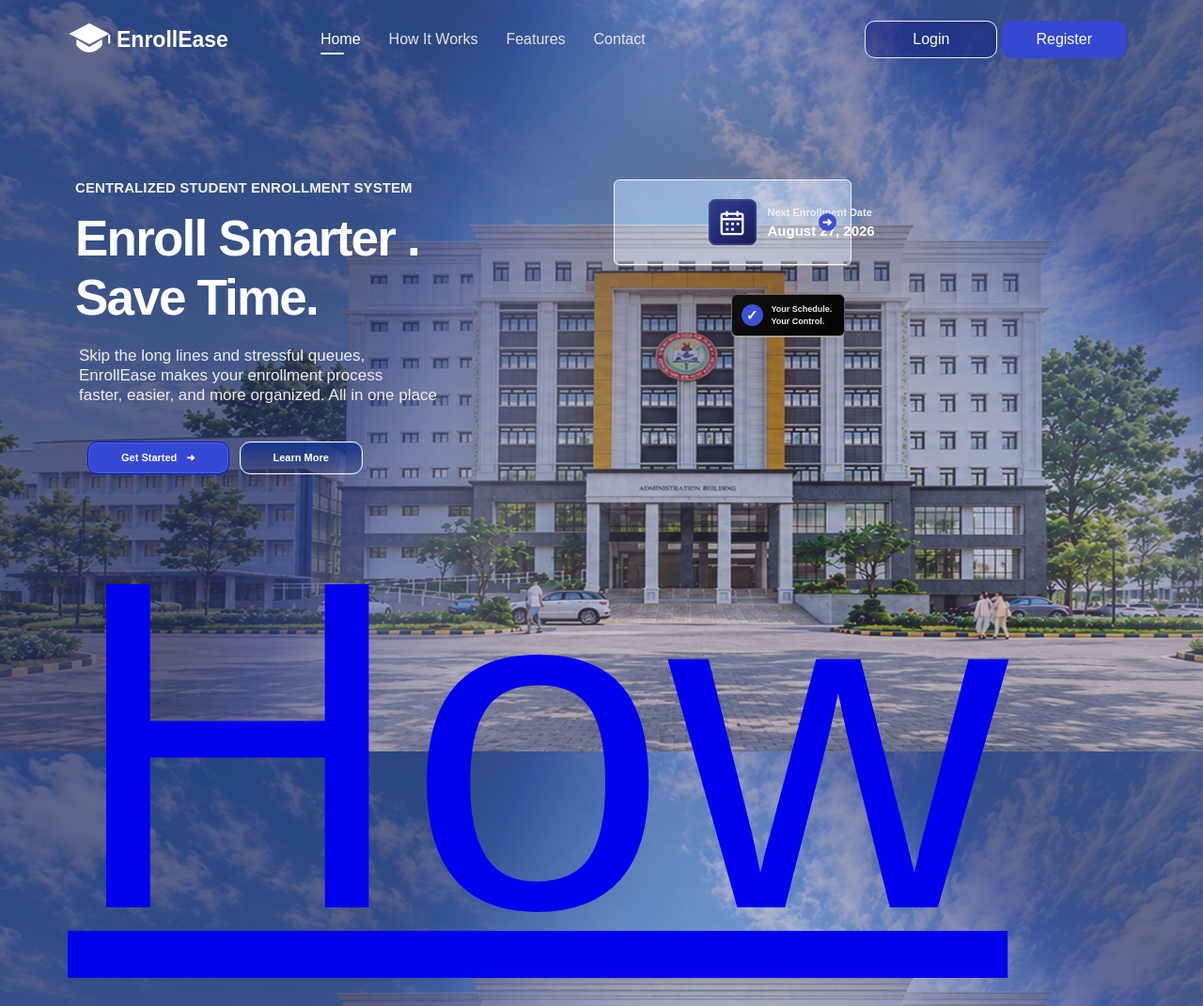
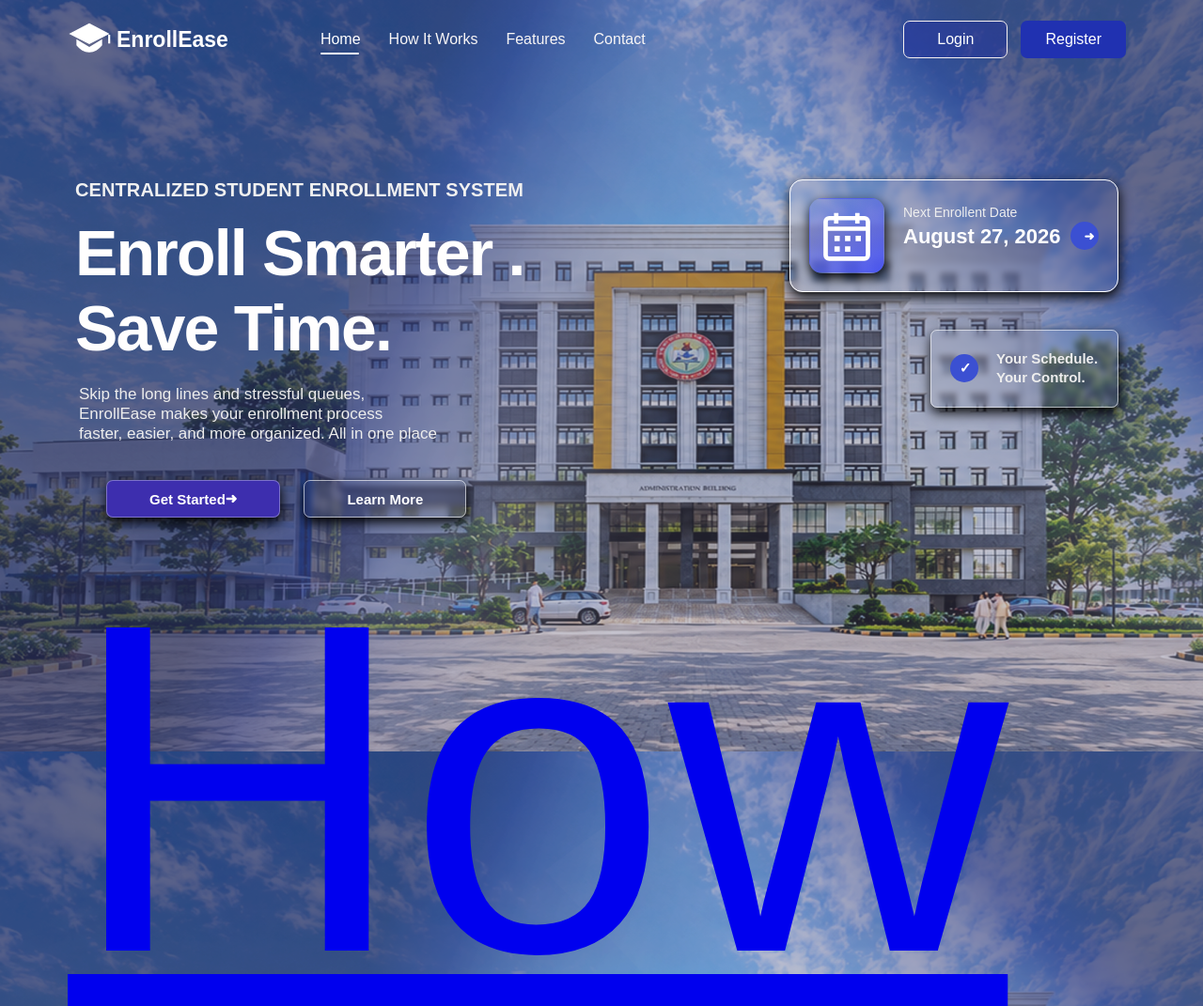
Before and after one commit to DustinBensig/PC316v2, a PHP site: page /landing.html in a window 1280 px wide. Shown: the top 1071 px of the page at 94% size. Run offline with PHP 8.4, Linux system fonts and the light colour scheme.

Commit message:
Update landing page design

```diff
--- a/landing.css
+++ b/landing.css
@@ -66,7 +66,7 @@ body {
 .nav-links a {
     position: relative;
     padding: 8px 0;
-    color: #e4e4e4;
+    color: #f9f6f6;
     font-size: 16px;
     font-weight: 530;
     text-decoration: none;
@@ -84,16 +84,16 @@ body {
     content: "";
     left: 0;
     bottom: 1px;
-    width: 25px;
+    width: 41px;
     height: 2px;
     border-radius: 5px;
-    background: #ffffff;
+    background: #fffcfc;
 }
 
 .nav-actions {
     display: flex;
     align-items: center;
-    gap: 5px;
+    gap: 14px;
     margin-left: auto;
     margin-right: 10px;
 
@@ -113,16 +113,17 @@ body {
     display: inline-flex;
     align-items: center;
     justify-content: center;
-    gap: 10px;
+    gap: px;
     min-height: 29px;
     padding: 0 19px;
     border: 1px solid transparent;
-    border-radius: 11px;
+    border-radius: 7px;
     color: #ffffff;
     font-size: 11px;
     font-weight: 700;
     text-decoration: none;
     transition: background 0.2s ease, transform 0.2s ease;
+
 }
 
 .button:hover {
@@ -130,63 +131,65 @@ body {
 }
 
 .button-login {
-    min-width: 76px;
+    min-width: 70px;
     border-color: #f6f0f0;
-    background: #0f187e6f;
-    padding-right:50px;
-    padding-left: 50px;
+    background: #242e9e6f;
+    padding-right:35px;
+    padding-left: 35px;
     padding-top: 10px;
     padding-bottom:10px;
+
 
 }
 
 .button-login:hover {
-    background: #20265b;
+    background: #0f133b;
 }
 
 .button-register,
 
 .button-primary {
-    background: #3548d3;
+    background: #2031b1;
 }
 
 .button-register {
     min-width: 75px;
-    padding-right:35px;
-    padding-left: 35px;
+    padding-right:25px;
+    padding-left: 25px;
     padding-top: 10px;
     padding-bottom:10px;
 }
 
 .button-register:hover,
 .button-primary:hover {
-    background: #4b5deb;
+    background: #14193d;
 }
 
 .hero {
     display: grid;
     grid-template-columns: minmax(350px, 1fr) minmax(280px, 1fr);
     align-items: start;
-    gap: 25px;
-    padding: 103px 8px 0;
+    gap: 5x;
+    padding: 190px 8px 0;
 }
 
 .hero-copy {
-    max-width: 430px;
+    max-width: 100%;
 }
 
 .eyebrow {
     margin-bottom: 5px;
     color: #f0f0f0;
-    font-size: 15px;
+    font-size: 20px;
     font-weight: 700;
     letter-spacing: 0.1px;
     padding-bottom: 10px;
+
 }
 
 h1 {
     margin-bottom: 14px;
-    font-size: clamp(53px, 4.2vw, 44px);
+    font-size: clamp(68px, 4.2vw, 44px);
     font-weight: 800;
     letter-spacing: -1.8px;
     line-height: 1.18;
@@ -202,16 +205,16 @@ h1 {
 
 .hero-buttons {
     display: flex;
-    gap: 11px;
+    gap: 25px;
     margin: 38px 0 0 13px;
 
 }
 
 .hero-buttons .button {
     font-weight: 30px;
-    font-size: 11px;
-    padding-right:35px;
-    padding-left: 35px;
+    font-size: 15px;
+    padding-right:45px;
+    padding-left: 45px;
     padding-top: 10px;
     padding-bottom:10px;
 }
@@ -220,19 +223,32 @@ h1 {
 .button-primary {
     min-width: 126px;
     border-color: #0016df;
-    box-shadow: 0 0 0 1px rgba(255, 255, 255, 0.14) inset;
     padding-right:35px;
     padding-left: 35px;
-    padding-top: 10px;
+    padding-top: 19px;
     padding-bottom:10px;
-
+    box-shadow: 1px 5px 13px rgb(0, 0, 0);
+    background: rgb(61, 46, 174);
+    backdrop-filter: blur(3px);
+    -webkit-backdrop-filter: blur(2px);
+    border: solid #ffffff53 1px;
+    border-radius: 7px;
+    padding: 20px;
+    transform: translateX(20px);
 }
 
 .button-secondary {
     min-width: 126px;
     border-color: #fafafa;
-    background: linear-gradient(#14368a, #1a15601e);
     box-shadow: 0 0 0 1px rgba(255, 255, 255, 0.12) inset;
+    box-shadow: 1px 5px 13px rgb(0, 0, 0);
+    background: rgba(41, 27, 143, 0);
+    backdrop-filter: blur(3px);
+    -webkit-backdrop-filter: blur(2px);
+    border: solid #ffffff9a 1px;
+    border-radius: 7px;
+    padding: 20px;
+    transform: translateX(20px);
 
 }
 
@@ -244,41 +260,54 @@ h1 {
     display: flex;
     flex-direction: column;
     align-items: flex-start;
-    gap: 31px;
+    gap: -20px;
     padding-top: -1px;
-    padding-left: 0;
+    padding-left: 200px;
+
 }
 
 .enrollment-card {
     display: flex;
     align-items: center;
     gap: 12px;
-    width: 253px;
-    min-height: 84px;
+    width: 350px;
+    min-height: 120px;
     padding: 20px 15px;
-    border: 1px solid #f5f3f3;
-    border-radius: 6px;
-    background: linear-gradient(170deg, #fbfbff50, #ffffff3c);
-    box-shadow: 0 1px 0 #bdbdbd, 0 0 200px rgba(52, 15, 15, 0.932);
-    padding-left: 100px;
+    box-shadow: 1px 5px 13px rgb(0, 0, 0);
+    background: rgba(41, 27, 143, 0);
+    backdrop-filter: blur(3px);
+    -webkit-backdrop-filter: blur(2px);
+    border: solid #ffffff 1px;
+    border-radius: 14px;
+    padding: 20px;
+
 }
 
+
 .calendar-icon {
+    position: fixed;
     display: grid;
     flex: 0 0 51px;
     place-items: center;
-    width: 51px;
-    height: 49px;
+    width: 80px;
+    height: 80px;
     border: 1px solid #343d87;
     border-radius: 7px;
     color: #ffffff;
-    background: linear-gradient(145deg, #303c91, #171b58);
-    box-shadow: 0 0 0 1px rgba(255, 255, 255, 0.1) inset;
+    background: linear-gradient(145deg, #6475f229, #4d58f2);
+    box-shadow: 1px 5px 13px rgb(0, 0, 0);
+    backdrop-filter: blur(1px);
+    -webkit-backdrop-filter: blur(1px);
+    border: solid #ffffff00 1px;
+    border-radius: 14px;
+    padding: 20px;
 }
 
 .calendar-icon svg {
-    width: 30px;
-    height: 30px;
+    width: 60px;
+    height: 60px;
+    position:fixed;
+
 }
 
 .date-copy {
@@ -289,15 +318,20 @@ h1 {
 .date-copy p {
     margin-bottom: 5px;
     color: #eeeeee;
-    font-size: 11px;
-    font-weight: 600;
+    font-size: 14px;
+    font-weight: 500;
     white-space: nowrap;
+    padding-left: 100px;
+    transform: translateY(-10px);
+
 }
 
 .date-copy h2 {
-    font-size: 15px;
+    font-size: 22px;
     font-weight: 700;
     white-space: nowrap;
+    padding-left: 100px;
+    transform: translateY(-10px);
 }
 
 .arrow-circle,
@@ -309,40 +343,49 @@ h1 {
     color: #ffffff;
     background: #3b50d2;
     font-weight: 700;
+    padding-left: 2px;
 }
 
 .arrow-circle {
-    width: 19px;
-    height: 19px;
+    width: 30px;
+    height: 30px;
     font-size: 13px;
+    padding-left: 10px;
 }
 
 .schedule-card {
     display: flex;
     align-items: center;
     gap: 9px;
-    min-width: 121px;
+    min-width: 200px;
     min-height: 45px;
-    margin-left: 125px;
-    padding: 8px 10px;
-    border: 1px solid #666666;
-    border-radius: 6px;
-    background: linear-gradient(135deg, #101010, #030303);
-    box-shadow: 0 1px 0 #bdbdbd;
+    margin-left: 150px;
+    box-shadow: 1px 5px 13px rgb(0, 0, 0);
+    background: rgba(41, 27, 143, 0);
+    backdrop-filter: blur(3px);
+    -webkit-backdrop-filter: blur(2px);
+    border: solid #ffffff9a 1px;
+    border-radius: 7px;
+    padding: 20px;
+    transform: translateY(40px);
+
+
 }
 
 .check-circle {
-    width: 23px;
-    height: 23px;
+    width: 30px;
+    height: 30px;
     font-size: 15px;
 }
 
 .schedule-card p {
     color: #eeeeee;
-    font-size: 9px;
-    font-weight: 700;
+    font-size: 15px;
+    font-weight: 600;
     line-height: 1.35;
-    white-space: nowrap;
+    transform: translateX(10px);
+    text-align:justify;
+
 }
 
 @media (min-width: 1100px) {
--- a/landing.html
+++ b/landing.html
@@ -56,7 +56,7 @@
                         </svg>
                     </div>
                     <div class="date-copy">
-                        <p>Next Enrollment Date</p>
+                        <p>Next Enrollent Date</p>
                         <h2>August 27, 2026</h2>
                     </div>
                     <span class="arrow-circle" aria-hidden="true">➜</span>
```
